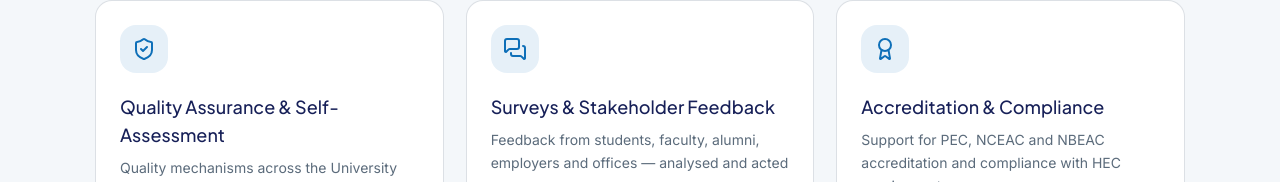
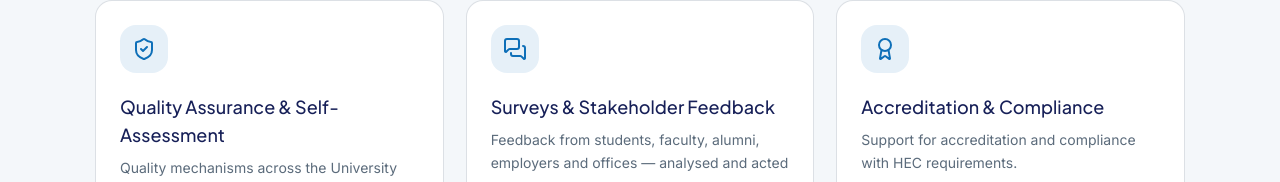
Before and after one commit to asifarif/QAC-Web-01, a Next.js app: page / in a window 1280 px wide. Shown: the part 770-952 px from the top of the page. Built offline with nearby package versions, Linux system fonts and the light colour scheme.

Commit message:
focus card text fixed

```diff
--- a/src/content/focus-areas.ts
+++ b/src/content/focus-areas.ts
@@ -37,7 +37,7 @@ export const focusAreas: FocusArea[] = [
   {
     title: "Accreditation & Compliance",
     description:
-      "Support for PEC, NCEAC and NBEAC accreditation and compliance with HEC requirements.",
+      "Support for accreditation and compliance with HEC requirements.",
     href: "/quality-assurance/assessment-accreditation",
     icon: Award,
   },
```
